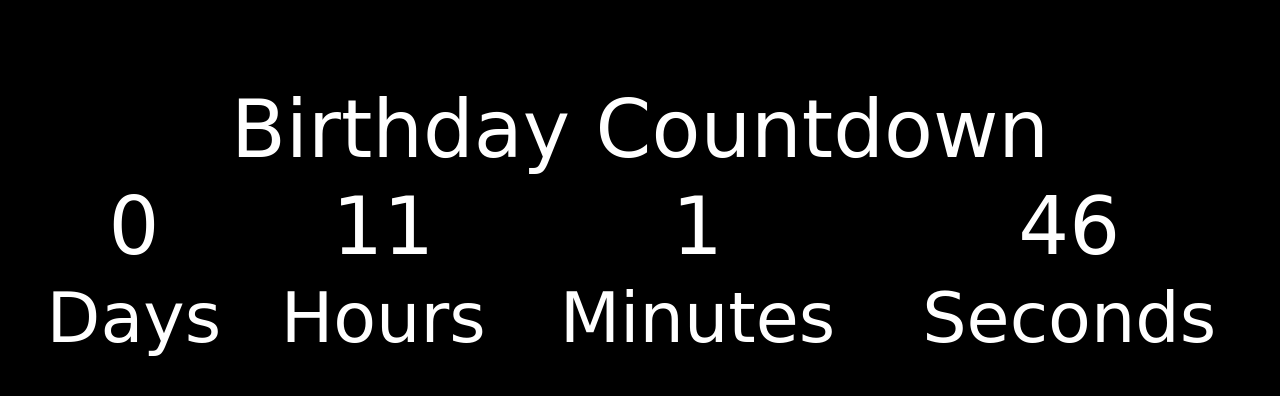
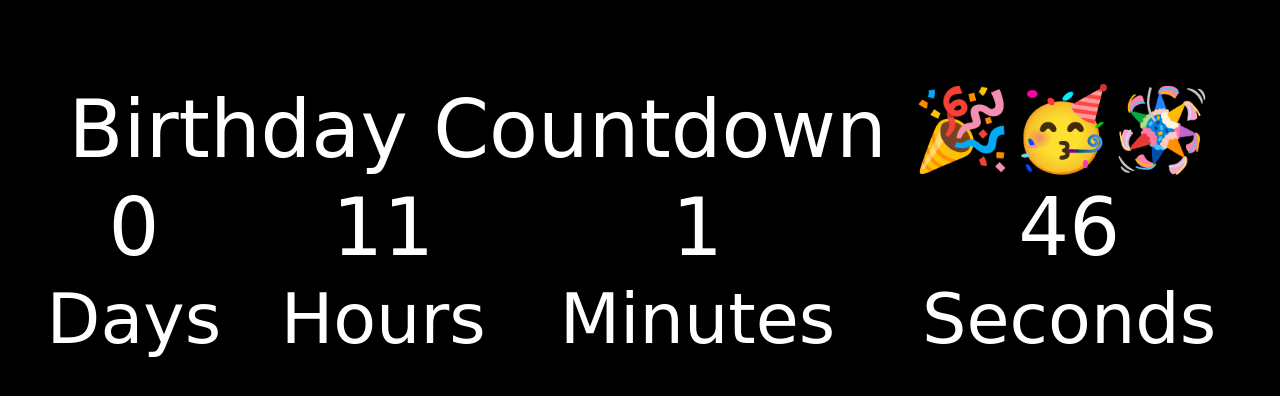
Before and after one commit to bobur2006coder2/my-birthday-count, a plain HTML site: page index.html in a window 1280 px wide. Drawn offline with Linux system fonts and the light colour scheme.

Commit message:
every thing is ready

```diff
--- a/index.html
+++ b/index.html
@@ -11,7 +11,7 @@
     <div id="countdown">
       <table class="countdownContainer">
         <tr class="info">
-          <td colspan="4" class="info">Birthday Countdown</td>
+          <td colspan="4" class="info">Birthday Countdown 🎉🥳🪅</td>
         </tr>
         <tr class="info">
           <td id="days">00</td>
--- a/style.css
+++ b/style.css
@@ -15,4 +15,5 @@ body {
 
   .info {
     font-size: 80px;
+    margin-bottom: 150px;
   }
```
